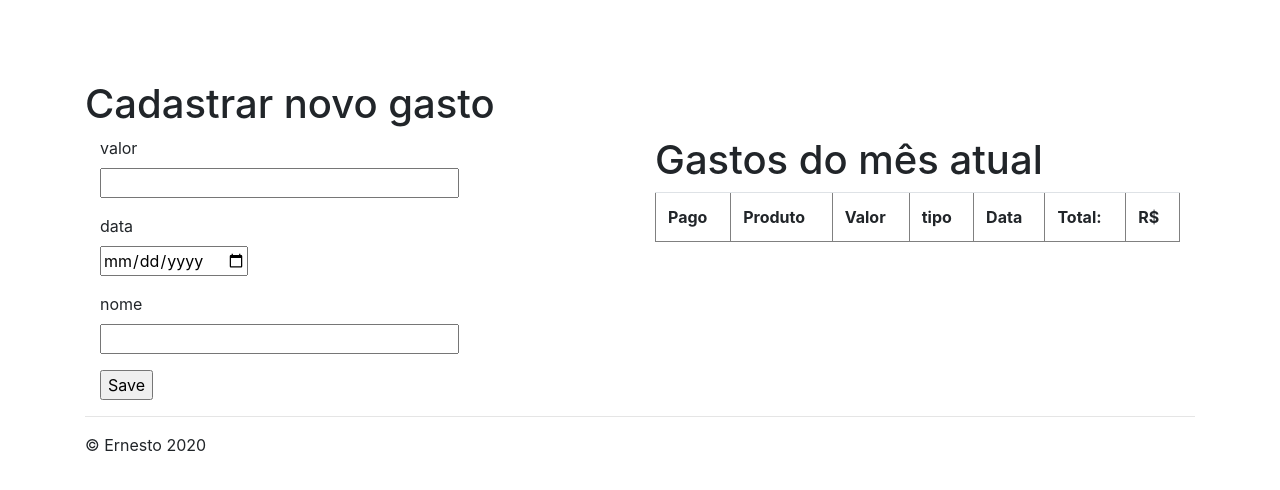
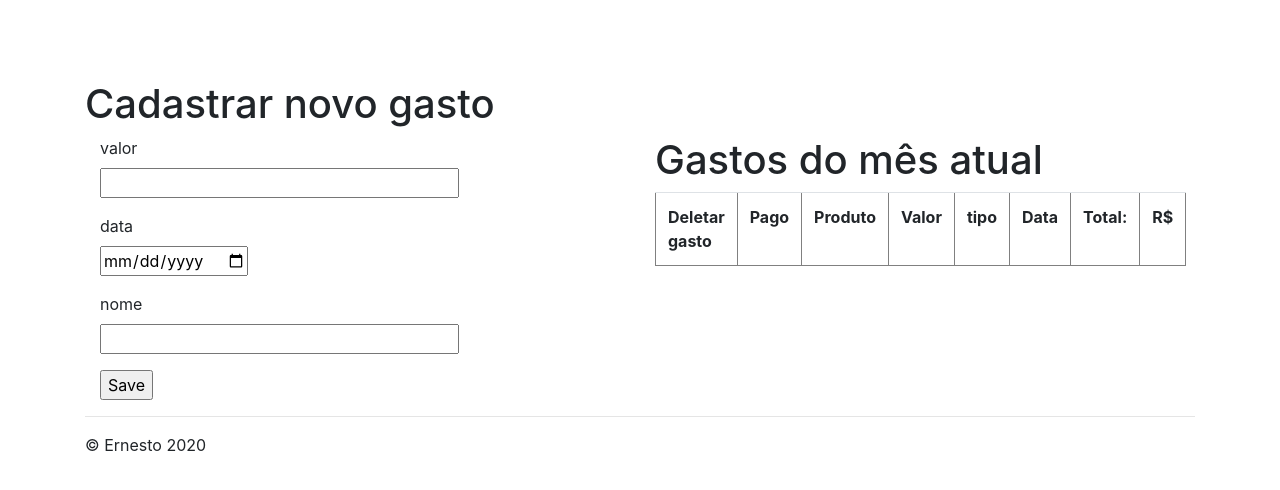
Before and after one commit to lucasernesto/controle_financa, a Flask app: template app/templates/home.html in a window 1280 px wide. Shown: the part 56-546 px from the top of the page. Run offline with Flask 2, Linux system fonts and the light colour scheme; the template is opened without the code that fills it: values that come from a table or form of the project are taken from there, others are empty; some libraries are stand-ins or nearby versions.

Commit message:
Criar botão deletar

```diff
--- a/app/controllers/default.py
+++ b/app/controllers/default.py
@@ -173,6 +173,15 @@ def atualizar_pago(id):
     return redirect(url_for("home"))
 
 
+@app.route("/<int:id>/deletar_gasto", methods=["GET", "POST"])
+def deletar_gasto(id):
+    gasto = Gasto.query.filter_by(id_user=current_user.id, id=id).first()
+
+    db.session.delete(gasto)
+    db.session.commit()
+
+    return redirect(url_for("home"))
+
 @app.route("/logout")
 @login_required
 def logout():
--- a/app/templates/home.html
+++ b/app/templates/home.html
@@ -24,6 +24,7 @@
             <h1 class="text-justify">Gastos do mês atual</h1>
             <table class="table" border="1">
                 <tr>
+                    <th>Deletar gasto</th>
                     <th>Pago</th>
                     <th>Produto</th>
                     <th>Valor</th>
@@ -35,6 +36,11 @@
                 </tr>
                 {% for row in rows %}
                 <tr scope="row">
+                    <td>
+                      <form action="{{ url_for('deletar_gasto', id=row.id) }}" method="post">
+                        <button onclick="this.form.submit()" type="button" class="btn btn-danger">x</button>
+                      </form>
+                    </td>
                     <td>
                         <form action="{{ url_for('atualizar_pago', id=row.id) }}" method="post">
                             {% if row.pago %}
--- a/requirements.txt
+++ b/requirements.txt
@@ -1,5 +1,7 @@
 Flask==1.1.2
 Flask-Login==0.5.0
+Flask-SQLAlchemy==2.4.4
 Flask-WTF==0.14.3
-Flask-SQLAlchemy==2.4.4
-passlib==1.7.4
+QtPy==1.9.0
+SQLAlchemy==1.3.20
+email_validator
```
